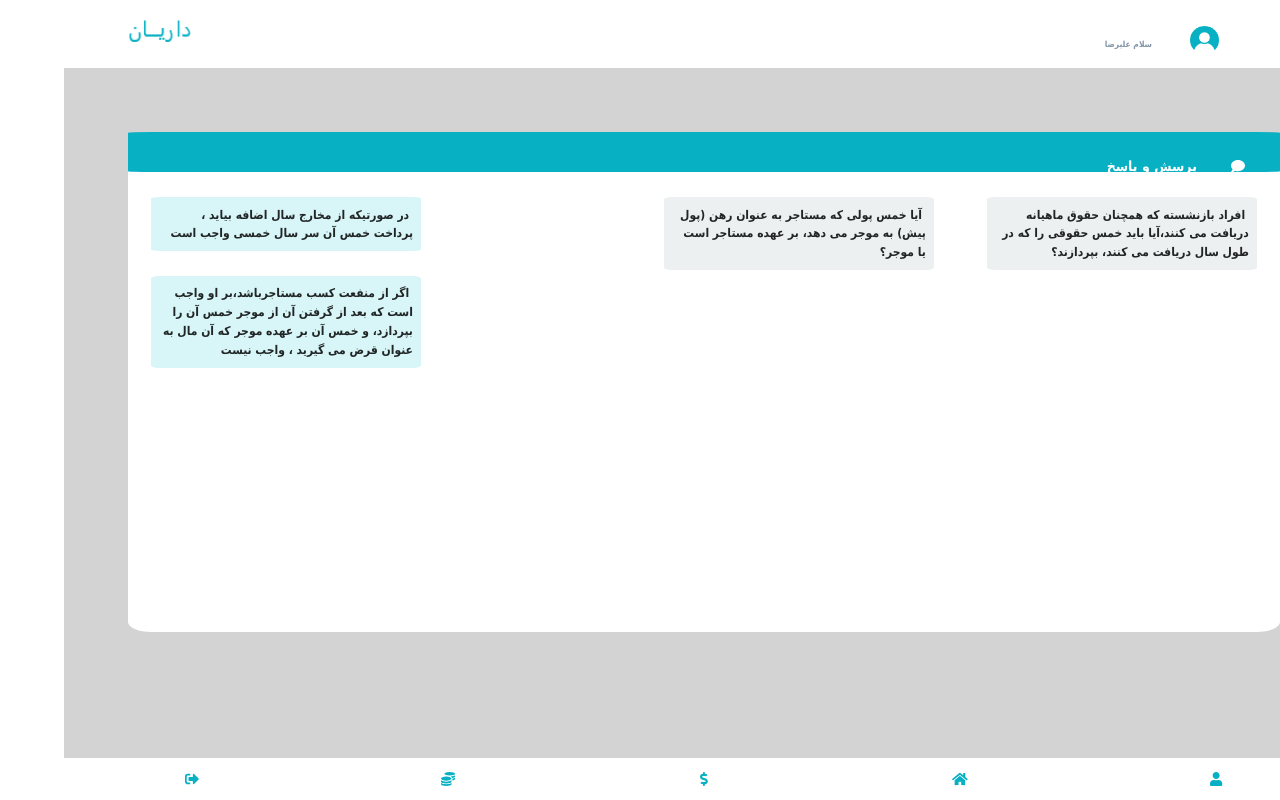
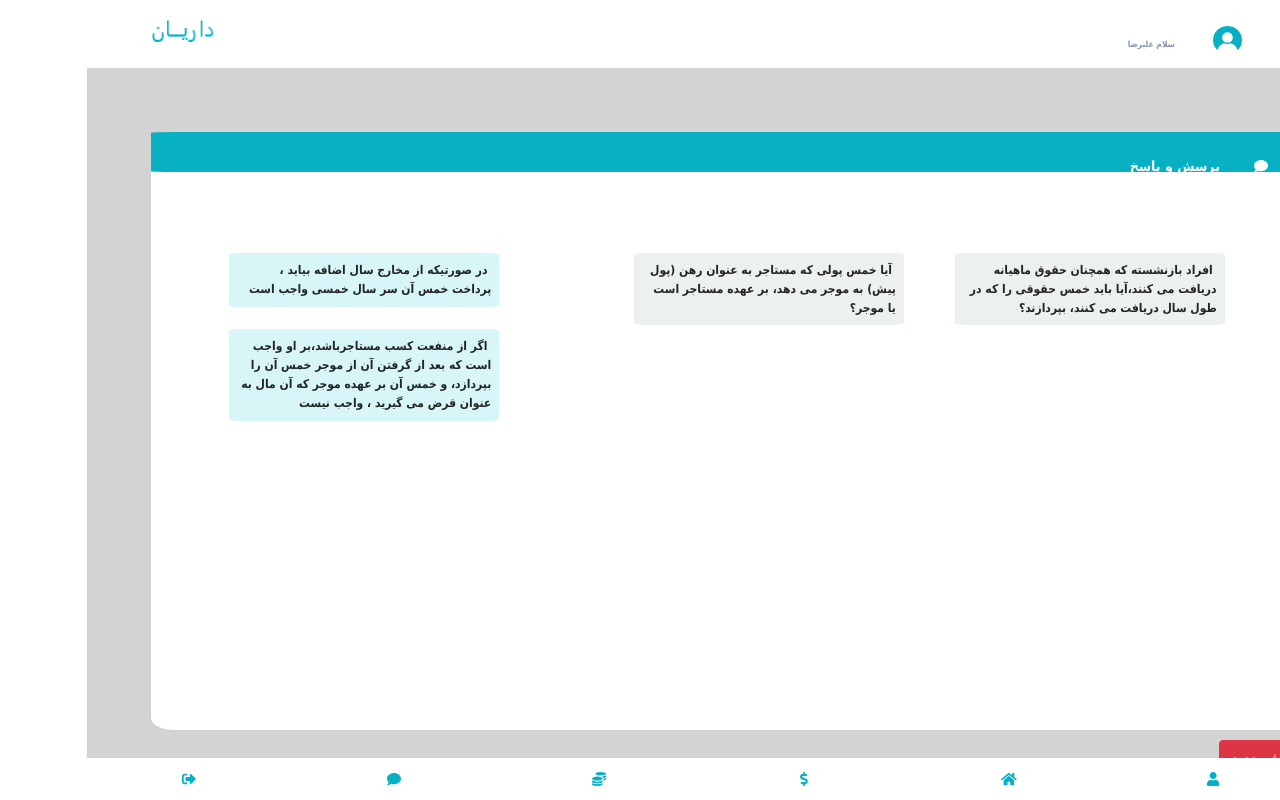
Before and after one commit to Mahsa-nvr/mobile-webapp, a React (Create React App) app: page /chat in a window 1280 px wide. Built offline with nearby package versions, Linux system fonts and the light colour scheme; a small style sheet from the web is missing.

Commit message:
end modal

```diff
--- a/src/components/Footer/Footer.css
+++ b/src/components/Footer/Footer.css
@@ -9,7 +9,7 @@
 
 .each_part {
     float: left;
-    width: 20%;
+    width: 16%;
     padding: 10px;
     color:#07b0c3;
 }
--- a/src/components/Footer/Footer.js
+++ b/src/components/Footer/Footer.js
@@ -3,9 +3,12 @@ import './Footer.css';
 import { withRouter } from "react-router-dom";
 
 import { FontAwesomeIcon } from '@fortawesome/react-fontawesome';
-import {   faHome , faUser, faSignOutAlt, faDollarSign, faCoins} from '@fortawesome/free-solid-svg-icons';
+import {faComment,   faHome , faUser, faSignOutAlt, faDollarSign, faCoins} from '@fortawesome/free-solid-svg-icons';
 
 class Footer extends React.Component {
+    chat = () => {
+        this.props.history.push('/chat')
+    }
 
     signOut = () => {
         this.props.history.push('/')
@@ -32,6 +35,7 @@ class Footer extends React.Component {
             <div className="footer">
 
                 <div className="each_part" onClick={this.signOut}><FontAwesomeIcon icon={faSignOutAlt} /></div>
+                <div className="each_part" onClick={this.chat}><FontAwesomeIcon icon={faComment} /></div>
                 <div className="each_part" onClick={this.spend}><FontAwesomeIcon icon={faCoins} /></div>
                 <div className="each_part" onClick={this.income}><FontAwesomeIcon icon={faDollarSign} /></div>
                 <div className="each_part" onClick={this.default}><FontAwesomeIcon icon={faHome} /></div>
--- a/src/components/MainChat/MainChat.css
+++ b/src/components/MainChat/MainChat.css
@@ -1,4 +1,13 @@
 
+.chatt {
+    display: flex;
+    flex-direction: column;
+    background-color: white;
+    width: 90%;
+    margin-right: 5%;
+    margin-top: 5%;
+    border-radius: 2%;
+}
 
 .main_chat {
     display: flex;
@@ -9,7 +18,7 @@
     margin-top: 5%;
     height: 500px;
     border-radius: 2%;
-
+    overflow-x: scroll;
 
 }
 .title_part {
@@ -38,3 +47,8 @@
     border-radius: 2%;
     overflow-x: scroll;
 }
+
+.btn_modal {
+    margin-top: 10px;
+    margin-right: 20px;
+}
--- a/src/components/MainChat/Mainchat.js
+++ b/src/components/MainChat/Mainchat.js
@@ -44,11 +44,13 @@ class Mainchat extends React.Component {
 
         return (
             <div>
+            <div className="chatt">
+                <div className="title_part">
+                       <span className="title_icon"><FontAwesomeIcon icon={faComment} /></span>
+                       <span className="title_text"> پرسش و پاسخ</span>
+                </div>
                 <div className="main_chat">
-                    <div className="title_part">
-                       <span className="title_icon"><FontAwesomeIcon icon={faComment} /></span>
-                        <span className="title_text"> پرسش و پاسخ</span>
-                   </div>
+
                    <div className="center_main">
                    {this.state.chat.map((item , index)=> {
                    return   (<div key={index}>
@@ -62,8 +64,11 @@ class Mainchat extends React.Component {
                    })}
                     </div>
                 </div>
-                {/* <div>< ModalChat getData={this.handleGetData}/></div> */}
+
             </div>
+
+       <div className="btn_modal">< ModalChat getData={this.handleGetData}/></div>
+     </div>
         )
     }
 }
--- a/src/components/Modalchat/Modalchat.js
+++ b/src/components/Modalchat/Modalchat.js
@@ -1,5 +1,5 @@
 import React, { useState } from 'react';
-import { Button, Modal, ModalHeader, ModalBody, ModalFooter, Input, Label, Form, FormGroup } from 'reactstrap';
+import { Button, Modal, ModalHeader, ModalBody, ModalFooter, Input, Form, FormGroup } from 'reactstrap';
 
 
 
@@ -15,10 +15,10 @@ const ModalChat = (props) => {
     const [inputValue, setInputValue] = useState('')
 
     const toggle = () => setModal(!modal)
-    const changeUnmountOnClose = e => {
-        let value = e.target.value;
-        setUnmountOnClose(JSON.parse(value));
-    }
+    // const changeUnmountOnClose = e => {
+    //     let value = e.target.value;
+    //     setUnmountOnClose(JSON.parse(value));
+    // }
 
     const handleChange= e => {
         let value = e.target.value
@@ -26,6 +26,7 @@ const ModalChat = (props) => {
     }
 
     const add = () => {
+      if(!inputValue == '')
        getData(inputValue)
        setModal(false)
        setInputValue('')
```
